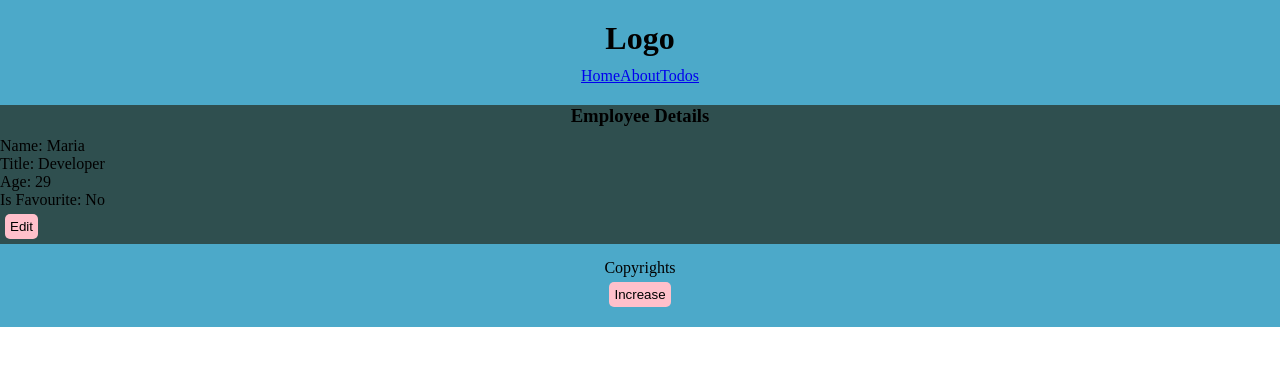
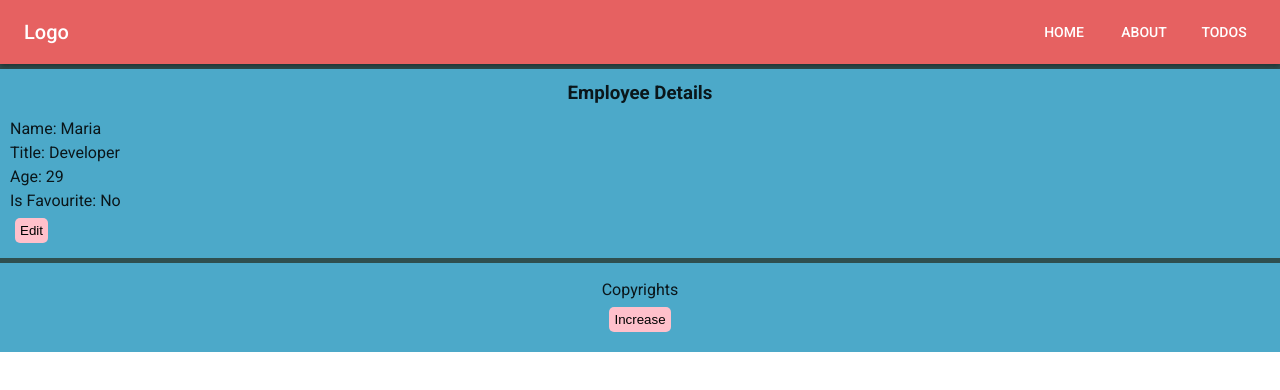
Before and after one commit to bean-123/react-test, a React (Vite) app: page /employees/1 in a window 1280 px wide. Shown: the top 390 px of the page. Built offline with nearby package versions, Linux system fonts and the light colour scheme; data requests are answered from the project's data file.

Commit message:
Add week6

```diff
--- a/package.json
+++ b/package.json
@@ -11,8 +11,14 @@
     "server": "json-server --watch src/db.json --port 3002"
   },
   "dependencies": {
+    "@emotion/react": "^11.14.0",
+    "@emotion/styled": "^11.14.1",
+    "@fontsource/roboto": "^5.2.9",
+    "@mui/icons-material": "^7.3.5",
+    "@mui/material": "^7.3.5",
     "axios": "^1.13.2",
     "json-server": "^1.0.0-beta.3",
+    "prop-types": "^15.8.1",
     "react": "^19.1.1",
     "react-dom": "^19.1.1",
     "react-router": "^7.9.5"
--- a/src/App.css
+++ b/src/App.css
@@ -27,6 +27,7 @@
   justify-content: center;
   align-items: center;
   flex-direction: column;
+  margin-top: 5px;
 }
 
 button {
--- a/src/components/Header.jsx
+++ b/src/components/Header.jsx
@@ -1,16 +1,38 @@
 import { Link } from "react-router";
 import styles from "./Header.module.css";
+import { AppBar, Box, Button, Toolbar, Typography } from "@mui/material";
 
 const Header = () => {
+  // return (
+  //   <div className={styles.header}>
+  //     <h1>Logo</h1>
+  //     <nav>
+  //       <Link to="/">Home</Link>
+  //       <Link to="/about">About</Link>
+  //       <Link to="/todos">Todos</Link>
+  //     </nav>
+  //   </div>
+  // );
+
   return (
-    <div className={styles.header}>
-      <h1>Logo</h1>
-      <nav>
-        <Link to="/">Home</Link>
-        <Link to="/about">About</Link>
-        <Link to="/todos">Todos</Link>
-      </nav>
-    </div>
+    <AppBar position="static">
+      <Toolbar>
+        <Typography variant="h6" component="div" sx={{ flexGrow: 1 }}>
+          Logo
+        </Typography>
+        <Box sx={{ display: "flex", gap: 2, alignItems: "center" }}>
+          <Button color="inherit" component={Link} to="/">
+            Home
+          </Button>
+          <Button color="inherit" component={Link} to="/about">
+            About
+          </Button>
+          <Button color="inherit" component={Link} to="/todos">
+            Todos
+          </Button>
+        </Box>
+      </Toolbar>
+    </AppBar>
   );
 };
 
--- a/src/components/Home.jsx
+++ b/src/components/Home.jsx
@@ -8,6 +8,10 @@ import Footer from "../components/Footer";
 import Form from "../components/Form";
 import axios from "axios";
 import { useSearchParams } from "react-router";
+import { Button } from "@mui/material";
+import DeleteIcon from "@mui/icons-material/Delete";
+import IconButton from "@mui/material/IconButton/";
+import AddShoppingCartIcon from "@mui/icons-material/AddShoppingCart";
 
 function Home() {
   // const [ count, setCount ] = useCounter; // Using custom hook
@@ -78,6 +82,16 @@ function Home() {
   return (
     <>
       <div>
+        <Button
+          variant="contained"
+          color="limeGreen"
+          startIcon={<DeleteIcon />}
+        >
+          Click me im from MUI!
+        </Button>
+        <IconButton color="primary" aria-label="add to shopping cart">
+          <AddShoppingCartIcon />
+        </IconButton>
         <div className="container">
           {employees.map((employee) => {
             console.log(employee); //if you want to do console.log or any edits the data you need to put this all in {}
--- a/src/components/SingleEmployee.jsx
+++ b/src/components/SingleEmployee.jsx
@@ -2,19 +2,23 @@ import axios from "axios";
 import { useEffect, useState } from "react";
 import { useParams } from "react-router";
 import styles from "./SingleEmployee.module.css";
+import useAxios from "../hooks/useAxios";
 
 const SingleEmployee = () => {
   const { id } = useParams();
   console.log("ID: ", id);
   const [employee, setEmployee] = useState(null);
   console.log("Employee: ", employee);
-  const [loading, setLoading] = useState(true);
+  const [isLoading, setIsLoading] = useState(false);
   const [isEditing, setIsEditing] = useState(false);
   const [formData, setFormData] = useState({
     name: employee?.name || "",
     title: employee?.title || "",
     age: employee?.age || "",
   });
+
+  const url = `http://localhost:3002/employees/${id}`;
+  const { data, loading, error } = useAxios(url);
 
   const handleChange = (e) => {
     setFormData((prevState) => {
@@ -39,28 +43,22 @@ const SingleEmployee = () => {
         console.log("Error: ", error.message);
       })
       .finally(() => {
-        setLoading(false);
+        setIsLoading(false);
       });
   };
 
   useEffect(() => {
-    axios
-      .get(`http://localhost:3002/employees/${id}`)
-      .then((response) => {
-        setEmployee(response.data);
-        // This sets the edit input fields as what they are
-        setFormData({
-          name: response.data.name,
-          title: response.data.title,
-          age: response.data.age,
-        });
-      })
-      .finally(() => {
-        setLoading(false);
+    if (data) {
+      setEmployee(data);
+      setFormData({
+        name: data.name,
+        title: data.title,
+        age: data.age,
       });
-  }, [id]);
+    }
+  }, [id, data, loading]);
 
-  if (loading) {
+  if (loading || isLoading) {
     return <div>Loading...</div>;
   }
 
@@ -98,7 +96,7 @@ const SingleEmployee = () => {
   }
 
   return (
-    <div>
+    <div className={styles.container}>
       <h3>Employee Details</h3>
       <p>Name: {employee?.name}</p>
       <p>Title: {employee?.title}</p>
--- a/src/components/SingleEmployee.module.css
+++ b/src/components/SingleEmployee.module.css
@@ -0,0 +1,5 @@
+.container {
+  background-color: #4ca9c9;
+  padding: 10px;
+  margin-top: 5px;
+}
--- /dev/null
+++ b/src/hooks/useAxios.js
@@ -0,0 +1,26 @@
+import axios from "axios";
+import { useEffect, useState } from "react";
+
+const useAxios = (url, method = "get") => {
+  const [data, setData] = useState(null);
+  const [loading, setLoading] = useState(true);
+  const [error, setError] = useState(null);
+
+  useEffect(() => {
+    async function fetchData() {
+      try {
+        const response = await axios[method](url);
+        setData(response.data);
+        setLoading(false); // need to be after the data
+      } catch (error) {
+        setError(error);
+        setLoading(false); // need to be after the error
+      }
+    }
+    fetchData(); // call the function
+  }, [url]);
+
+  return { data, loading, error };
+};
+
+export default useAxios;
--- a/src/main.jsx
+++ b/src/main.jsx
@@ -2,9 +2,18 @@ import { StrictMode } from "react";
 import { createRoot } from "react-dom/client";
 import "./App.css";
 import App from "./App.jsx";
+import "@fontsource/roboto/300.css";
+import "@fontsource/roboto/400.css";
+import "@fontsource/roboto/500.css";
+import "@fontsource/roboto/700.css";
+import theme from "./theme/theme.js";
+import { CssBaseline, ThemeProvider } from "@mui/material";
 
 createRoot(document.getElementById("root")).render(
   <StrictMode>
-    <App />
+    <ThemeProvider theme={theme}>
+      <CssBaseline />
+      <App />
+    </ThemeProvider>
   </StrictMode>
 );
--- /dev/null
+++ b/src/theme/theme.js
@@ -0,0 +1,20 @@
+import { createTheme } from "@mui/material";
+
+const theme = createTheme({
+  palette: {
+    primary: {
+      main: "#e66161ff",
+    },
+    secondary: {
+      main: "#dc004e",
+    },
+    limeGreen: {
+      main: "#00ff00",
+    },
+  },
+  typography: {
+    fontFamily: "Roboto, Arial, sans-serif",
+  },
+});
+
+export default theme;
```
Also changed, not shown: src/components/Card.jsx (+13 -0 lines), 1 other file (tests, documents, lock files or other folders).
